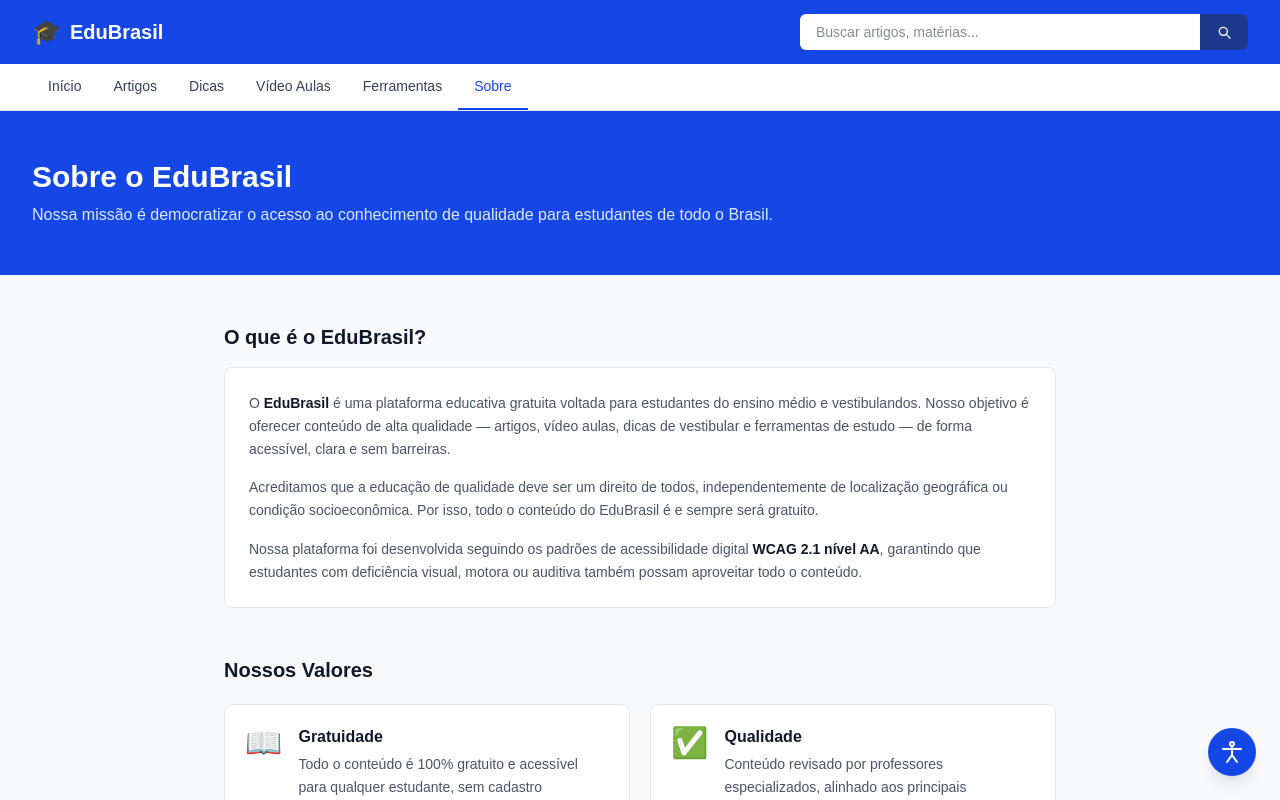
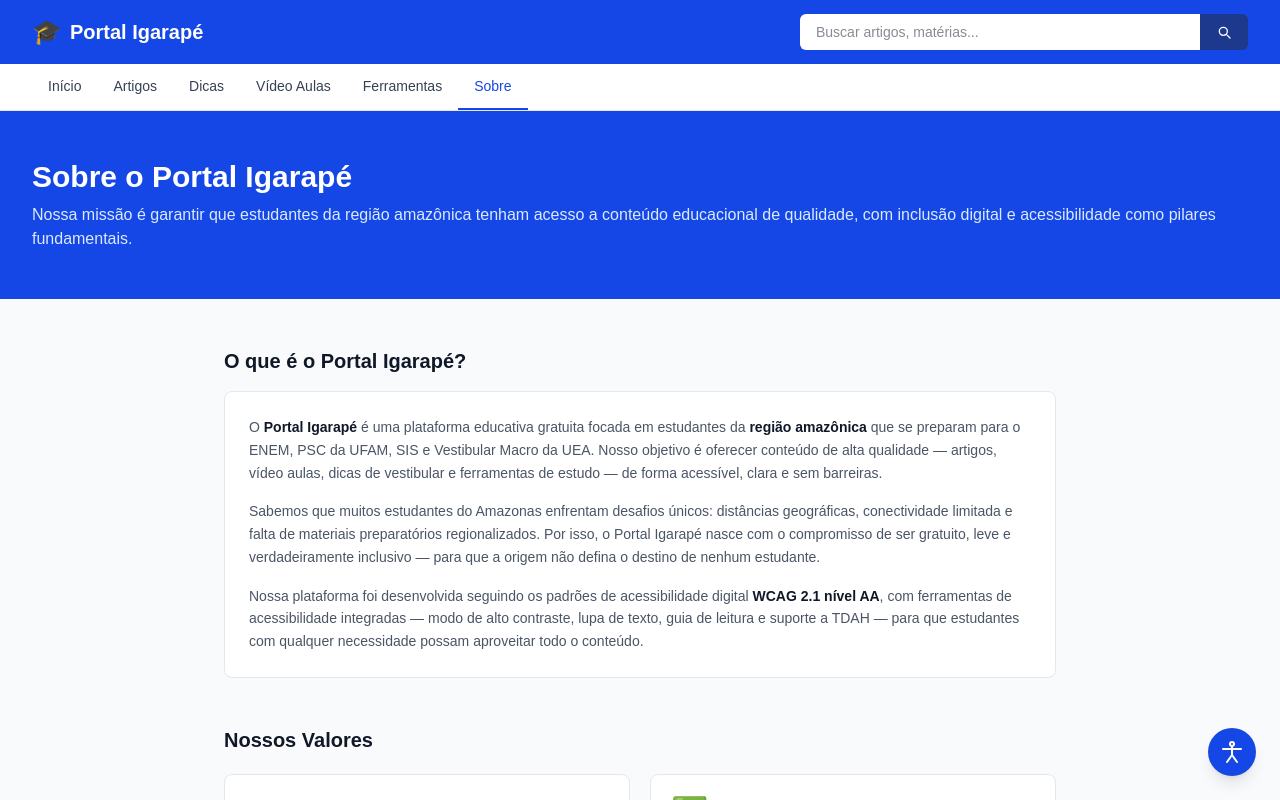
Before and after one commit to andregirao05/trabalho-final-tees, a Next.js app: page /sobre in a window 1280 px wide. Shown: the top 800 px of the page. Built offline with nearby package versions, Linux system fonts and the light colour scheme; what @radix-ui/themes would draw is missing.

Commit message:
feat: rebrand site from EduBrasil to Portal Igarapé

```diff
--- a/src/app/(site)/page.tsx
+++ b/src/app/(site)/page.tsx
@@ -10,7 +10,7 @@ import type { Subject } from "@/lib/types";
 export const dynamic = "force-dynamic";
 
 export const metadata: Metadata = {
-  title: "EduBrasil — Aprenda qualquer matéria, quando quiser",
+  title: "Portal Igarapé — Aprenda qualquer matéria, quando quiser",
 };
 
 const subjectOrder: Subject[] = [
--- a/src/app/(site)/sobre/page.tsx
+++ b/src/app/(site)/sobre/page.tsx
@@ -3,14 +3,14 @@ import Link from "next/link";
 
 export const metadata: Metadata = {
   title: "Sobre",
-  description: "Conheça o EduBrasil, uma plataforma educativa gratuita com artigos, vídeo aulas e dicas de vestibular para estudantes do ensino médio.",
+  description: "Conheça o Portal Igarapé, uma plataforma educativa gratuita e acessível voltada para estudantes da região amazônica que se preparam para o vestibular.",
 };
 
 const values = [
-  { icon: "📖", title: "Gratuidade", description: "Todo o conteúdo é 100% gratuito e acessível para qualquer estudante, sem cadastro obrigatório." },
-  { icon: "✅", title: "Qualidade", description: "Conteúdo revisado por professores especializados, alinhado aos principais vestibulares e ao ENEM." },
-  { icon: "♿", title: "Acessibilidade", description: "Desenvolvido seguindo os padrões WCAG 2.1 AA para garantir acesso a todos os usuários." },
-  { icon: "📱", title: "Responsividade", description: "Acesse do celular, tablet ou computador com a mesma experiência de qualidade." },
+  { icon: "📖", title: "Gratuidade", description: "Todo o conteúdo é 100% gratuito e acessível para qualquer estudante da Amazônia, sem cadastro obrigatório." },
+  { icon: "✅", title: "Regionalidade", description: "Conteúdo voltado para os vestibulares da região: ENEM, PSC UFAM, SIS UEA e Vestibular Macro UEA." },
+  { icon: "♿", title: "Acessibilidade", description: "Desenvolvido seguindo os padrões WCAG 2.1 AA, com ferramentas como lupa de texto, guia de leitura e modo TDAH." },
+  { icon: "📱", title: "Inclusão Digital", description: "Interface leve e responsiva para funcionar bem mesmo em conexões limitadas, do celular ao computador." },
 ];
 
 export default function SobrePage() {
@@ -18,37 +18,41 @@ export default function SobrePage() {
     <main id="conteudo-principal" className="flex-1 bg-gray-50">
       <div className="bg-blue-700 text-white">
         <div className="max-w-7xl mx-auto px-4 sm:px-6 lg:px-8 py-12">
-          <h1 className="text-3xl font-bold mb-2">Sobre o EduBrasil</h1>
+          <h1 className="text-3xl font-bold mb-2">Sobre o Portal Igarapé</h1>
           <p className="text-blue-100">
-            Nossa missão é democratizar o acesso ao conhecimento de qualidade
-            para estudantes de todo o Brasil.
+            Nossa missão é garantir que estudantes da região amazônica tenham
+            acesso a conteúdo educacional de qualidade, com inclusão digital
+            e acessibilidade como pilares fundamentais.
           </p>
         </div>
       </div>
 
       <div className="max-w-4xl mx-auto px-4 sm:px-6 lg:px-8 py-12 space-y-12">
         {/* About */}
-        <section aria-label="O que é o EduBrasil">
-          <h2 className="text-xl font-bold text-gray-900 mb-4">O que é o EduBrasil?</h2>
+        <section aria-label="O que é o Portal Igarapé">
+          <h2 className="text-xl font-bold text-gray-900 mb-4">O que é o Portal Igarapé?</h2>
           <div className="bg-white rounded-lg border border-gray-200 p-6 text-gray-600 space-y-4 leading-relaxed text-sm">
             <p>
-              O <strong className="text-gray-900">EduBrasil</strong> é uma plataforma educativa gratuita voltada
-              para estudantes do ensino médio e vestibulandos. Nosso objetivo é
+              O <strong className="text-gray-900">Portal Igarapé</strong> é uma plataforma educativa gratuita
+              focada em estudantes da <strong className="text-gray-900">região amazônica</strong> que se preparam
+              para o ENEM, PSC da UFAM, SIS e Vestibular Macro da UEA. Nosso objetivo é
               oferecer conteúdo de alta qualidade — artigos, vídeo aulas, dicas
               de vestibular e ferramentas de estudo — de forma acessível, clara
               e sem barreiras.
             </p>
             <p>
-              Acreditamos que a educação de qualidade deve ser um direito de
-              todos, independentemente de localização geográfica ou condição
-              socioeconômica. Por isso, todo o conteúdo do EduBrasil é e sempre
-              será gratuito.
+              Sabemos que muitos estudantes do Amazonas enfrentam desafios únicos:
+              distâncias geográficas, conectividade limitada e falta de materiais
+              preparatórios regionalizados. Por isso, o Portal Igarapé nasce com
+              o compromisso de ser gratuito, leve e verdadeiramente inclusivo —
+              para que a origem não defina o destino de nenhum estudante.
             </p>
             <p>
               Nossa plataforma foi desenvolvida seguindo os padrões de
               acessibilidade digital <strong className="text-gray-900">WCAG 2.1 nível AA</strong>,
-              garantindo que estudantes com deficiência visual, motora ou
-              auditiva também possam aproveitar todo o conteúdo.
+              com ferramentas de acessibilidade integradas — modo de alto contraste,
+              lupa de texto, guia de leitura e suporte a TDAH — para que estudantes
+              com qualquer necessidade possam aproveitar todo o conteúdo.
             </p>
           </div>
         </section>
@@ -78,7 +82,7 @@ export default function SobrePage() {
           </h2>
           <div className="bg-white rounded-lg border border-gray-200 p-6 text-sm text-gray-600 space-y-3 leading-relaxed">
             <p>
-              O EduBrasil está comprometido em garantir a acessibilidade digital
+              O Portal Igarapé está comprometido em garantir a acessibilidade digital
               para pessoas com deficiência. Buscamos estar em conformidade com
               as{" "}
               <strong className="text-gray-900">
--- a/src/app/admin/layout.tsx
+++ b/src/app/admin/layout.tsx
@@ -19,7 +19,7 @@ export default function AdminLayout({ children }: { children: React.ReactNode })
     <div className="min-h-screen flex bg-gray-100">
       <aside className="w-56 bg-gray-900 text-white flex-shrink-0 flex flex-col" aria-label="Menu de administração">
         <div className="p-4 border-b border-gray-700">
-          <p className="font-bold text-white text-base">EduBrasil Admin</p>
+          <p className="font-bold text-white text-base">Portal Igarapé Admin</p>
           <Link
             href="/"
             className="text-xs text-gray-400 hover:text-gray-200 focus:outline-none focus:ring-1 focus:ring-white rounded-sm mt-1 block"
--- a/src/app/admin/page.tsx
+++ b/src/app/admin/page.tsx
@@ -4,7 +4,7 @@ import { getArticles, getVideos, getTips, getTools } from "@/lib/content";
 
 export const dynamic = "force-dynamic";
 
-export const metadata: Metadata = { title: "Admin — EduBrasil" };
+export const metadata: Metadata = { title: "Admin — Portal Igarapé" };
 
 const sections = [
   { label: "Artigos", icon: "📝", href: "/admin/artigos", color: "bg-blue-50 border-blue-200 text-blue-700" },
@@ -24,7 +24,7 @@ export default function AdminPage() {
   return (
     <div>
       <h1 className="text-2xl font-bold text-gray-900 mb-2">Painel de Administração</h1>
-      <p className="text-gray-600 mb-8 text-sm">Gerencie o conteúdo do site EduBrasil.</p>
+      <p className="text-gray-600 mb-8 text-sm">Gerencie o conteúdo do site Portal Igarapé.</p>
 
       <ul className="grid grid-cols-2 md:grid-cols-4 gap-4 mb-10" role="list">
         {sections.map((s) => (
--- a/src/app/layout.tsx
+++ b/src/app/layout.tsx
@@ -3,8 +3,8 @@ import "./globals.css";
 
 export const metadata: Metadata = {
   title: {
-    default: "EduBrasil — Aprenda qualquer matéria, quando quiser",
-    template: "%s | EduBrasil",
+    default: "Portal Igarapé — Aprenda qualquer matéria, quando quiser",
+    template: "%s | Portal Igarapé",
   },
   description:
     "Conteúdo educativo gratuito para estudantes do ensino médio e vestibulandos. Artigos, vídeo aulas, dicas de vestibular e ferramentas de estudo.",
--- a/src/components/Footer.tsx
+++ b/src/components/Footer.tsx
@@ -28,7 +28,7 @@ export function Footer() {
               className="flex items-center gap-2 text-white font-bold text-xl mb-3 focus:outline-none focus:ring-2 focus:ring-white rounded-sm w-fit"
             >
               <span aria-hidden="true">🎓</span>
-              <span>EduBrasil</span>
+              <span>Portal Igarapé</span>
             </Link>
             <p className="text-sm leading-relaxed">
               Conteúdo educativo gratuito para estudantes do ensino médio e
@@ -77,7 +77,7 @@ export function Footer() {
 
         <div className="mt-10 pt-6 border-t border-gray-700 text-xs text-gray-500 text-center">
           <p>
-            &copy; {new Date().getFullYear()} EduBrasil. Conteúdo educativo gratuito.
+            &copy; {new Date().getFullYear()} Portal Igarapé. Conteúdo educativo gratuito.
           </p>
         </div>
       </div>
--- a/src/components/Header.tsx
+++ b/src/components/Header.tsx
@@ -32,7 +32,7 @@ export function Header() {
               className="flex items-center gap-2 text-white font-bold text-xl flex-shrink-0 focus:outline-none focus:ring-2 focus:ring-white rounded-sm"
             >
               <span aria-hidden="true" className="text-2xl">🎓</span>
-              <span>EduBrasil</span>
+              <span>Portal Igarapé</span>
             </Link>
 
             {/* Search — desktop */}
```
